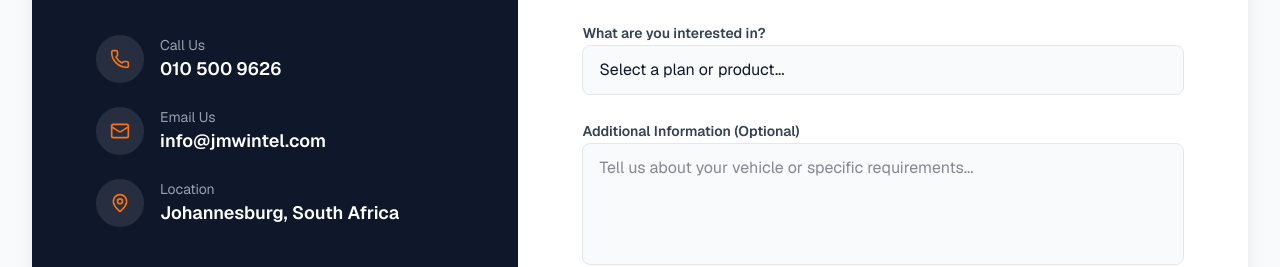
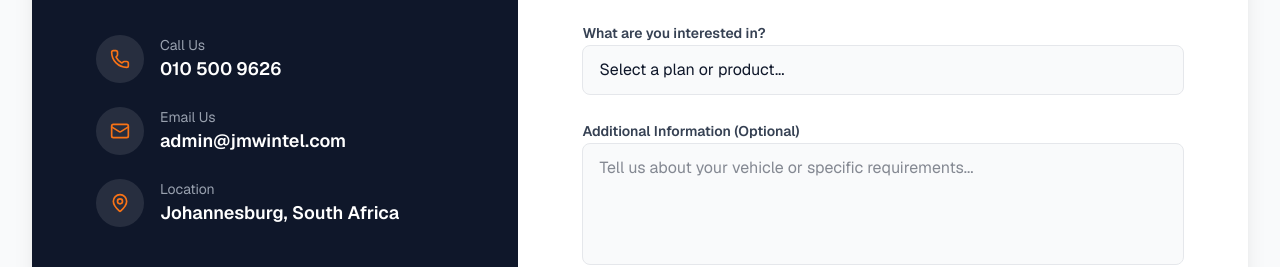
Before and after one commit to aswad-ux/JMW-Intel, a Next.js app: page / in a window 1280 px wide. Shown: the part 4660-4927 px from the top of the page. Built offline with nearby package versions, Linux system fonts and the light colour scheme.

Commit message:
Update contact email to admin@jmwintel.com

```diff
--- a/src/components/ContactForm.tsx
+++ b/src/components/ContactForm.tsx
@@ -44,7 +44,7 @@ export default function ContactForm() {
                   </div>
                   <div>
                     <p className="text-sm text-gray-400">Email Us</p>
-                    <p className="font-semibold text-lg">info@jmwintel.com</p>
+                    <p className="font-semibold text-lg">admin@jmwintel.com</p>
                   </div>
                 </div>
 
```
